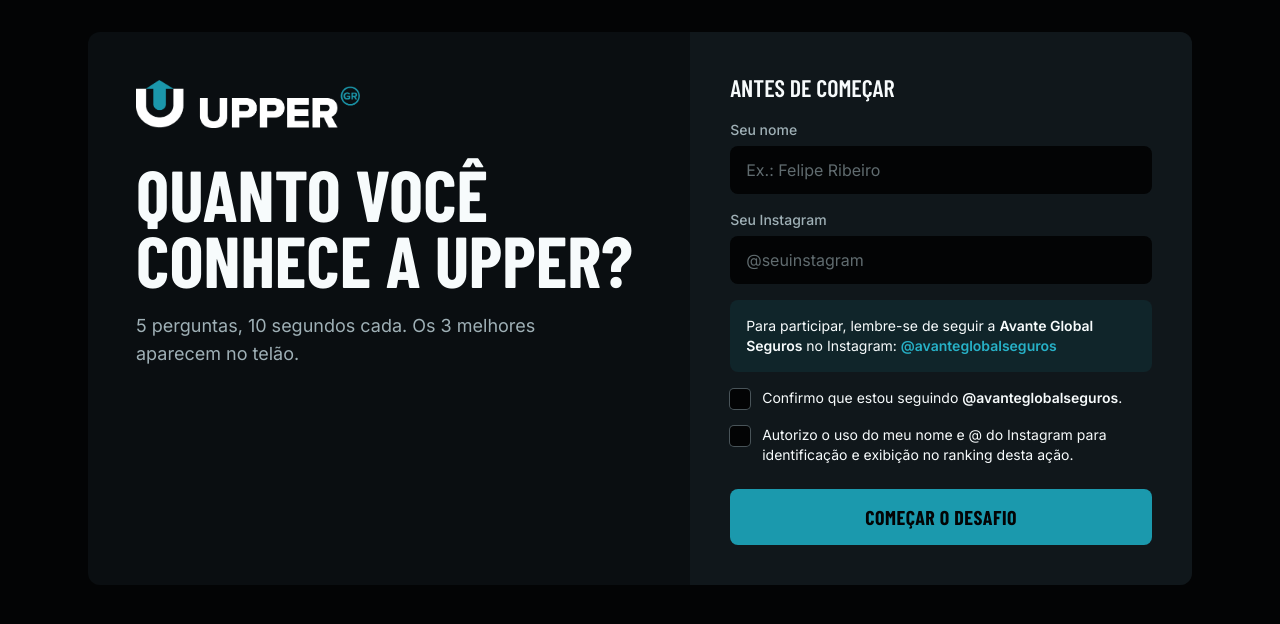
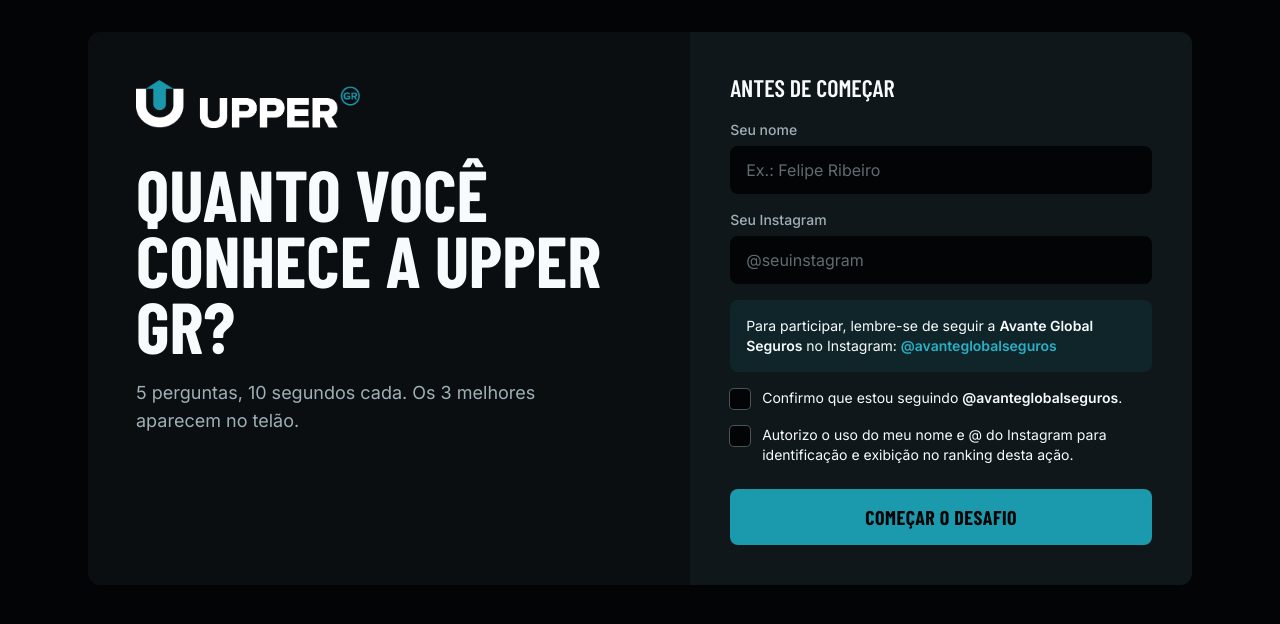
Before and after one commit to ABabayaga/upper-quiz, a React (Vite) app: page / in a window 1280 px wide. Shown: the top 624 px of the page. Built offline with nearby package versions, Linux system fonts and the light colour scheme; no server answers.

Commit message:
Ajuste nome

```diff
--- a/src/components/RegisterScreen.tsx
+++ b/src/components/RegisterScreen.tsx
@@ -46,7 +46,7 @@
                 <img src="/logo_branca.png" alt="UPPER GR" className="h-10 w-auto self-start md:h-12" />
                 <div>
                     <h1 className="font-display text-5xl font-bold uppercase leading-[0.92] md:text-7xl">
-                        Quanto você conhece a Upper?
+                        Quanto você conhece a Upper GR?
                     </h1>
                     <p className="mt-5 max-w-md text-lg text-muted">
                         5 perguntas, 10 segundos cada. Os 3 melhores aparecem no telão.
```
